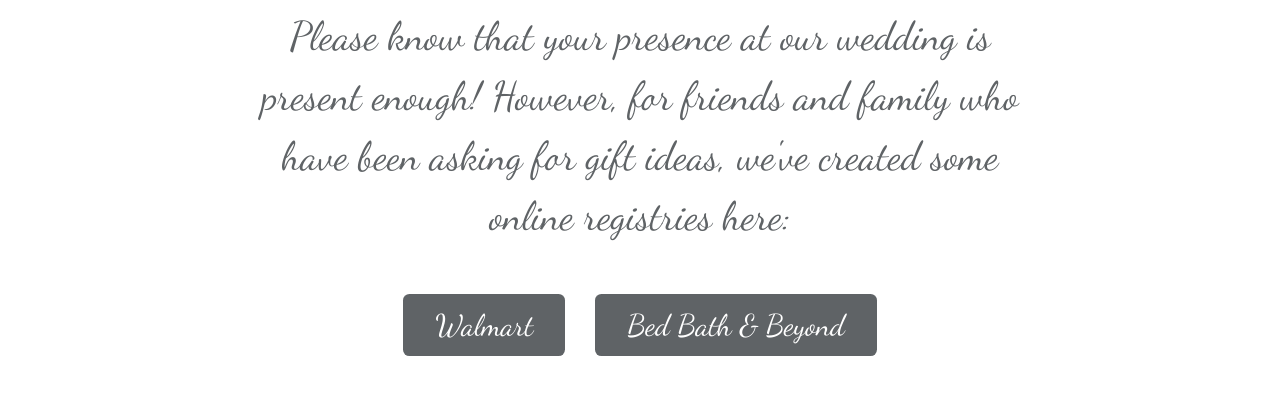
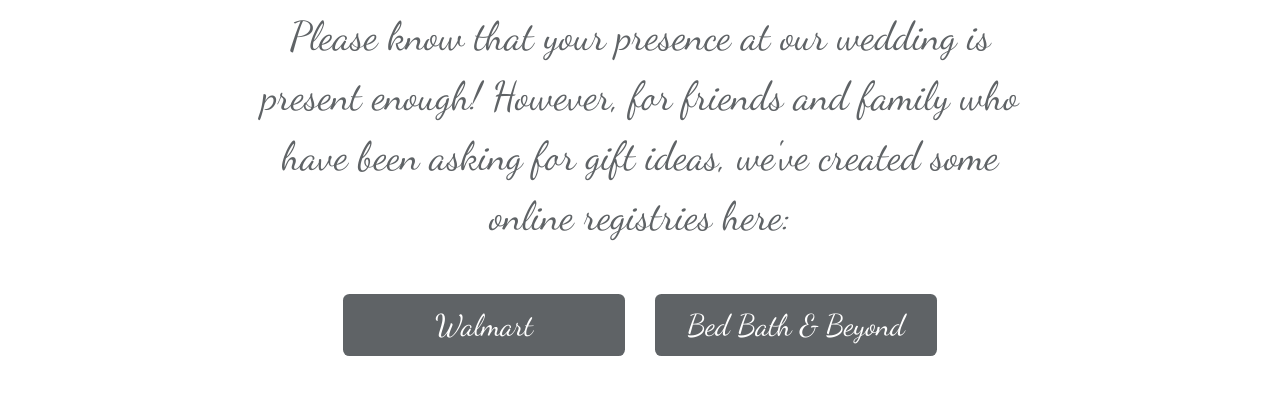
Before and after one commit to LeeRob97/Lee_Hope_Wedding, a Gatsby site: page /registry in a window 1280 px wide. Shown: the part 958-1352 px from the top of the page. Built offline with nearby package versions, Linux system fonts and the light colour scheme; Gatsby itself is replaced by a stand-in of ours; a web font is replaced by a local one.

Commit message:
Fixed Registry Sizing issues

```diff
--- a/src/less/Registry.less
+++ b/src/less/Registry.less
@@ -48,14 +48,20 @@
 
                 .registries {
                     display: flex;
-                    flex-flow: wrap row;
+                    flex-direction: row;
                     align-items: center;
                     justify-content: center;
                     padding: 2rem 0;
 
+                    @media (max-width: 715px) {
+                        flex-direction: column;
+                    }
+
                     .registry {
+                        flex-shrink: 0;
+                        width: 218px;
+                        padding: 1rem 2rem;
                         font-size: 30px;
-                        padding: 1rem 2rem;
                         background-color: @grey;
                         color: white;
                         box-shadow: none;
@@ -63,9 +69,14 @@
                         outline: none;
                         cursor: pointer;
                         border-radius: .40rem;
+                        text-align: center;
+                        white-space: nowrap;
 
                         & + .registry {
-                            margin-left: 1em;
+                            margin: 0 0 0 1em;
+                            @media (max-width: 715px) {
+                                margin: 1em 0 0 0;
+                            }
                         }
                     }
                 }
```
